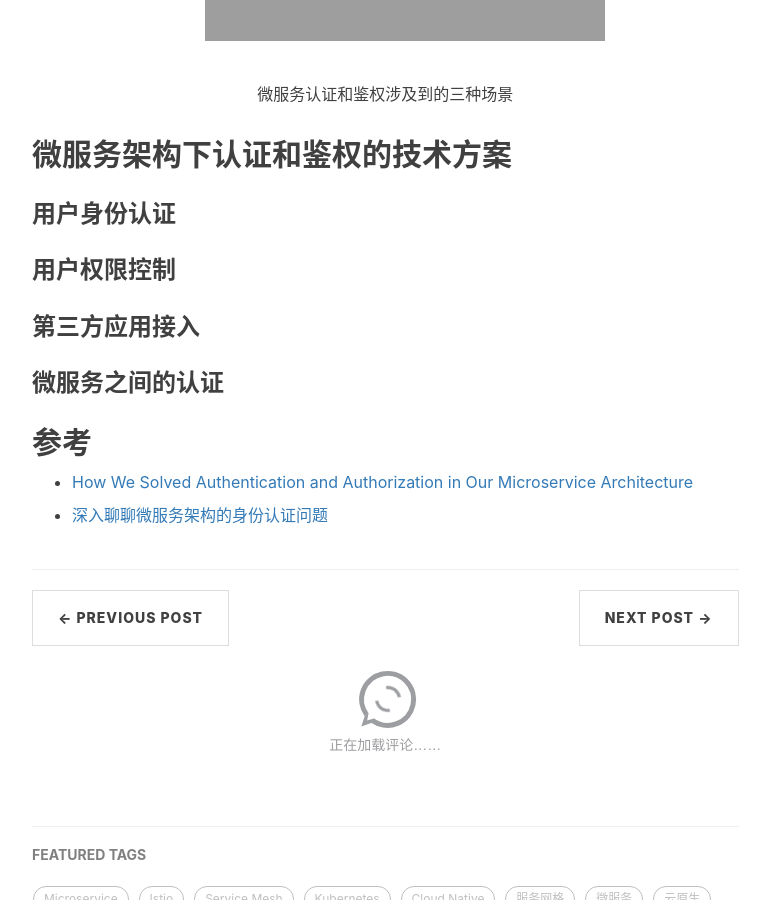
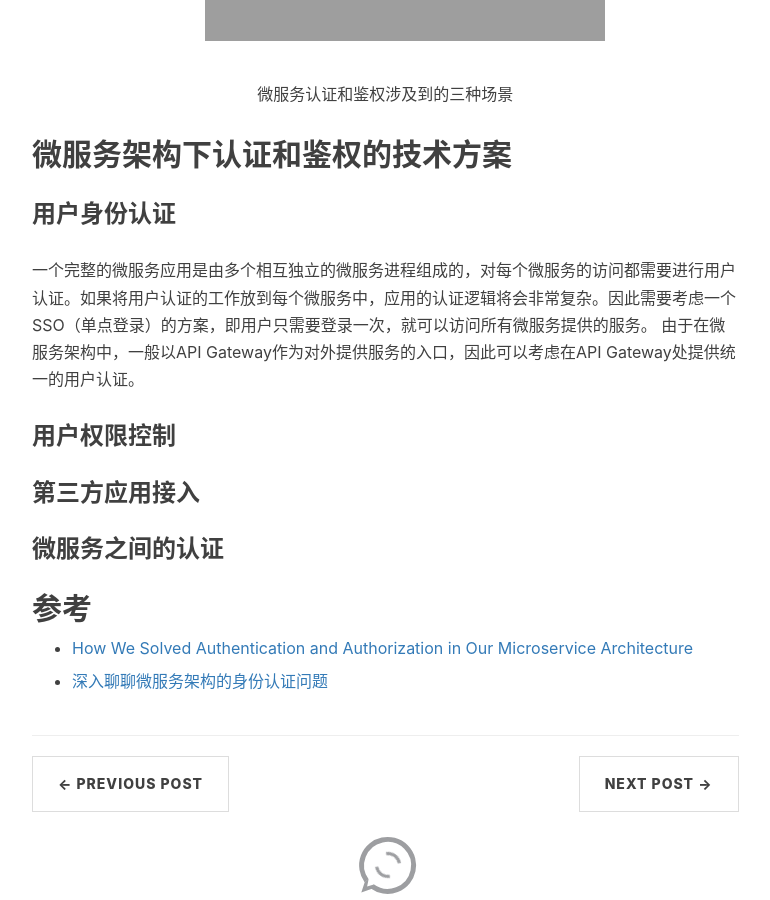
Before and after one commit to zhaohuabing/jekyll_blog_backup, a Jekyll site: the page built from _posts/2018-02-03-authentication&authorization-of-microservice.markdown, in a window 1280 px wide and 900 px high, scrolled down 3076 px. Shown: the whole window, without its empty margins (233-1003 px from the left). Built offline with Jekyll 4.4.1, drawn with Linux system fonts in a browser that asks for light colours; nearby versions of some CDN libraries; emoji names are drawn with the system emoji font; comment, search, counter and statistics services are not loaded.

Commit message:
write something more
Signed-off-by: HuabingZhao <zhao.huabing@zte.com.cn>

```diff
--- a/_posts/2018-02-03-authentication&authorization-of-microservice.markdown
+++ b/_posts/2018-02-03-authentication&authorization-of-microservice.markdown
@@ -46,6 +46,7 @@ tags:
 ## 微服务架构下认证和鉴权的技术方案
 
 ### 用户身份认证
+一个完整的微服务应用是由多个相互独立的微服务进程组成的，对每个微服务的访问都需要进行用户认证。如果将用户认证的工作放到每个微服务中，应用的认证逻辑将会非常复杂。因此需要考虑一个SSO（单点登录）的方案，即用户只需要登录一次，就可以访问所有微服务提供的服务。 由于在微服务架构中，一般以API Gateway作为对外提供服务的入口，因此可以考虑在API Gateway处提供统一的用户认证。
 
 ### 用户权限控制
 
```
